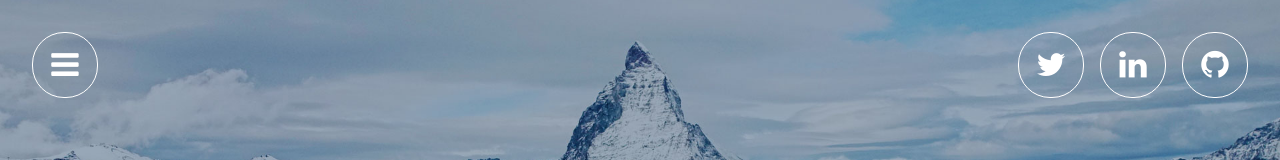
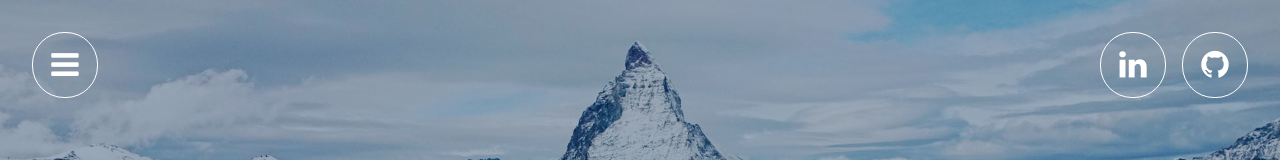
Before and after one commit to kylehengst/kylehengst, a plain HTML site: page index.html in a window 1280 px wide. Shown: the top 160 px of the page. Drawn offline with nearby package versions, Linux system fonts and the light colour scheme.

Commit message:
remove twitter

```diff
--- a/index.html
+++ b/index.html
@@ -42,7 +42,6 @@
             </div>
 
             <div class="nav" id="links">
-                <a class="link" href="https://twitter.com/kylehengst" target="_blank"><i class="fa fa-twitter"></i></a>
                 <a class="link" href="https://www.linkedin.com/in/kylehengst" target="_blank"><i class="fa fa-linkedin"></i></a>
                 <a class="link" href="https://github.com/kylehengst" target="_blank"><i class="fa fa-github"></i></a>
             </div>
```
